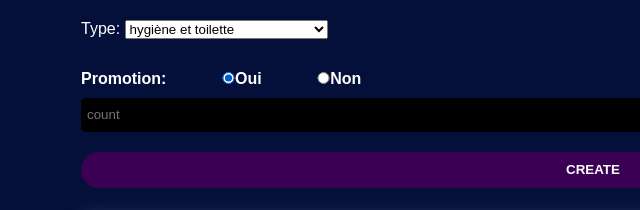
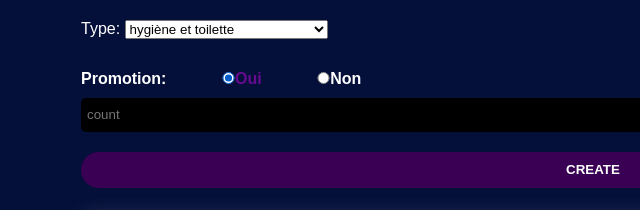
Before and after one commit to hamidAchaou/Gestion-d-articles-dans-un-magasin-de-vente-de-produits-cosm-tiques-v2-, a plain HTML site: page Gestion-d-articles BR7/index.html in a window 1280 px wide. In both pictures the pointer is over the label "Oui". Shown: the part 448-658 px from the top of the page, 47-687 px from the left. Drawn offline with Linux system fonts and the light colour scheme.

Commit message:
add hover in promoton

```diff
--- a/Gestion-d-articles BR7/style.css
+++ b/Gestion-d-articles BR7/style.css
@@ -74,6 +74,9 @@ button:hover {
 }
 #promotion label {
     margin-left: 5%;
+}
+#promotion label:hover {
+    color: #660b91;
 }
 #promotion input {
     height: 12px;
```
